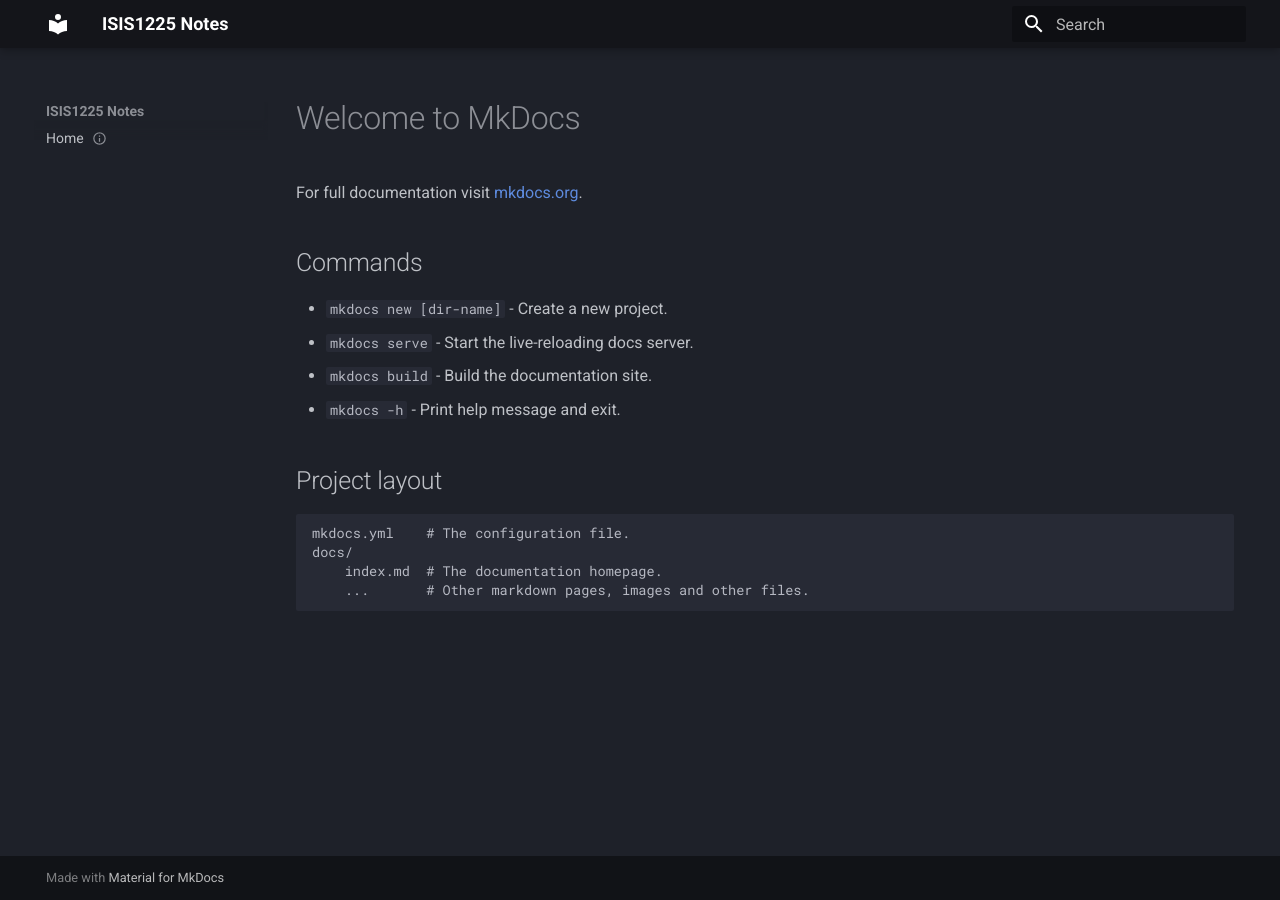
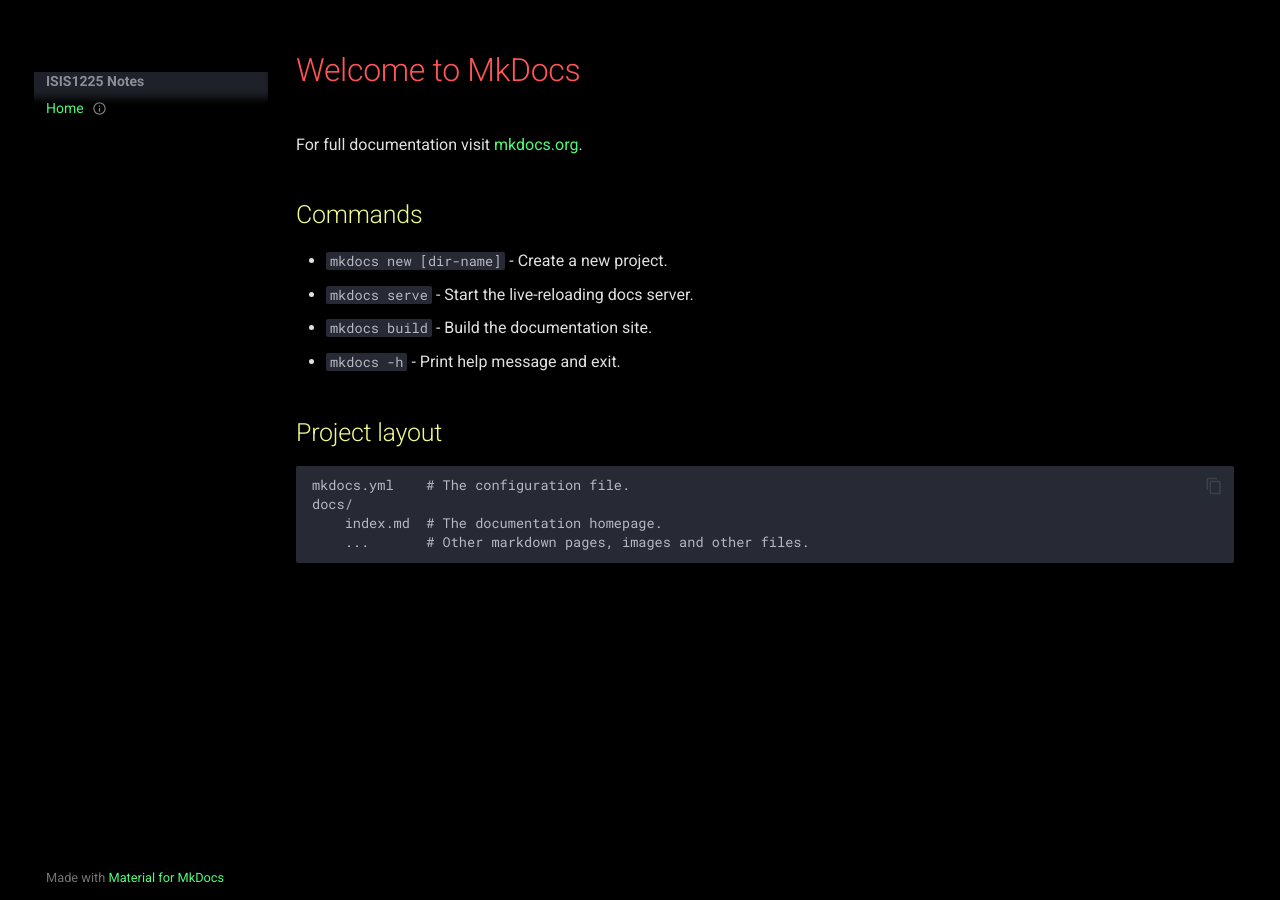
Before and after one commit to LuigiToby/ISIS1225-notes, an MkDocs documentation site: the page built from docs/index.md, in a window 1280 px wide. Built offline with MkDocs 1.6.1 and Material for MkDocs 9.7.7, drawn with Linux system fonts in a browser that asks for light colours.

Commit message:
good style

```diff
--- a/docs/extra.css
+++ b/docs/extra.css
@@ -39,39 +39,3 @@
 .md-main {
   margin-top: 0 !important;
 }
-
-/* OLED dark mode background */
-body {
-  background-color: #000 !important;
-}
-
-/* Hide the left sidebar */
-.md-sidebar--primary {
-  display: none !important;
-}
-
-/* Hide the left sidebar with higher specificity */
-body .md-sidebar--primary,
-body .md-sidebar {
-  display: none !important;
-}
-
-/* OLED dark mode background */
-body {
-  background-color: #000 !important;
-}
-
-/* Keep sidebar clearly visible */
-.md-sidebar--primary {
-  background-color: #000 !important;
-}
-
-/* Hide the blue top navigation bar */
-.md-header {
-  display: none !important;
-}
-
-/* Move content up since header is gone */
-.md-main {
-  margin-top: 0 !important;
-}
--- a/mkdocs.yml
+++ b/mkdocs.yml
@@ -11,9 +11,19 @@
       primary: black
       accent: lime
   features:
-    - navigation.instant
-    - navigation.expand
-    - toc.integrate
-    - toc.follow
-  extra_css:
-    - docs/extra.css
+    - toc.integrate     # outline on the side
+    - toc.follow        # outline scrolls with you
+    - content.code.copy # copy button on code blocks
+
+extra_css:
+  - extra.css
+
+markdown_extensions:
+  - admonition
+  - toc:
+      permalink: true
+  - tables
+  - footnotes
+  - def_list
+  - pymdownx.details     # collapsible sections
+  - pymdownx.superfences
```
